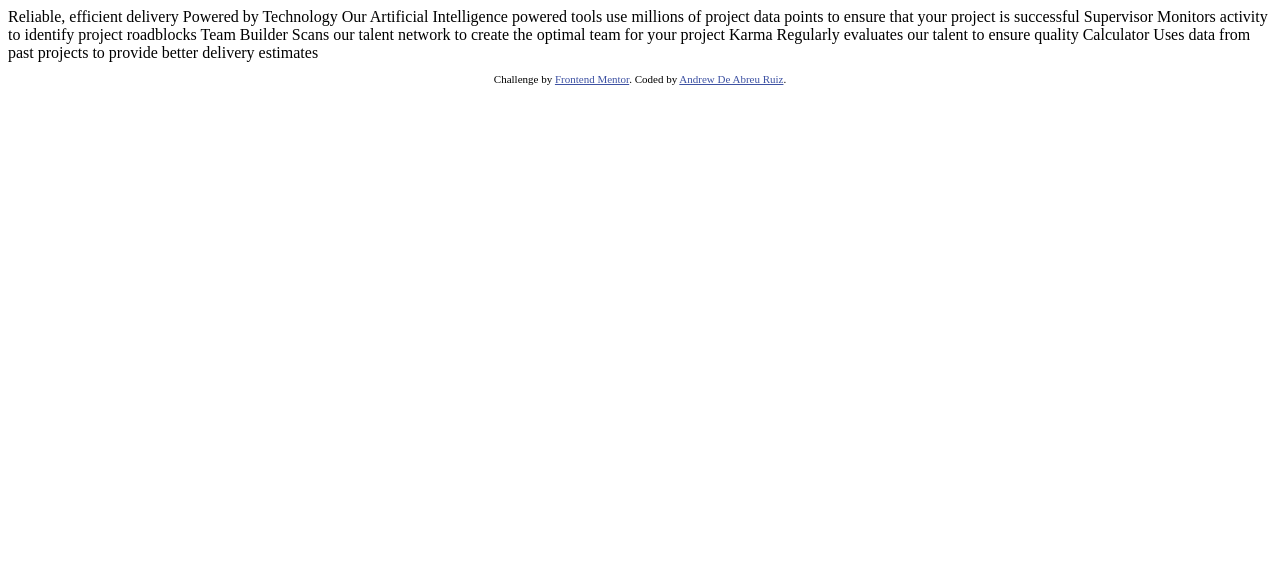
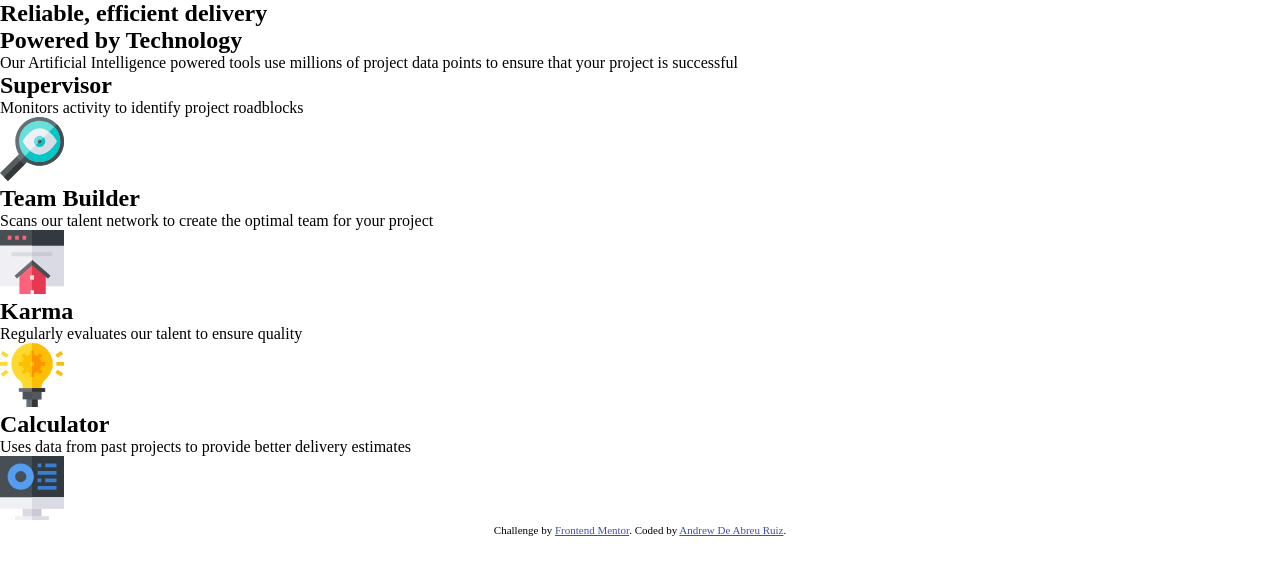
Before and after one commit to andrewabreu97/four-card-feature-section, a plain HTML site: page index.html in a window 1280 px wide. Drawn offline with Linux system fonts and the light colour scheme.

Commit message:
Add base HTML markup

```diff
--- a/css/main.css
+++ b/css/main.css
@@ -1,3 +1,10 @@
+
+*, *::before, *::after {
+    margin: 0;
+    padding: 0;
+    box-sizing: border-box;
+}
+
 .attribution {
     font-size: 11px; text-align: center;
 }
--- a/index.html
+++ b/index.html
@@ -10,26 +10,35 @@
   <title>Frontend Mentor | Four card feature section</title>
 </head>
 <body>
-
-  Reliable, efficient delivery
-  Powered by Technology
-
-  Our Artificial Intelligence powered tools use millions of project data points
-  to ensure that your project is successful
-
-  Supervisor
-  Monitors activity to identify project roadblocks
-
-  Team Builder
-  Scans our talent network to create the optimal team for your project
-
-  Karma
-  Regularly evaluates our talent to ensure quality
-
-  Calculator
-  Uses data from past projects to provide better delivery estimates
-
-
+  <section class="features">
+    <header class="features-header">
+      <h1 class="title">Reliable, efficient delivery<br><span>Powered by Technology</span></h1>
+      <p class="subtitle">Our Artificial Intelligence powered tools use millions of project data points to ensure that your project is successful</p>
+    </header>
+    <article class="features-cards">
+      <div class="card card-cyan">
+        <h2 class="card-title">Supervisor</h2>
+        <p class="card-text">Monitors activity to identify project roadblocks</p>
+        <img src="./images/icon-supervisor.svg" alt="A magnifying glass with one eye">
+      </div>
+      <div class="card card-red">
+        <h2 class="card-title">Team Builder</h2>
+        <p class="card-text">Scans our talent network to create the optimal team for your project</p>
+        <img src="./images/icon-team-builder.svg" alt="An application and a house">
+      </div>
+      <div class="card card-orange">
+        <h2 class="card-title">Karma</h2>
+        <p class="card-text">Regularly evaluates our talent to ensure quality</p>
+        <img src="./images/icon-karma.svg" alt="A lit bulb with a nut inside">
+      </div>
+      <div class="card card-blue">
+        <h2 class="card-title">Calculator</h2>
+        <p class="card-text">Uses data from past projects to provide better delivery estimates</p>
+        <img src="./images/icon-calculator.svg" alt="
+        A computer screen">
+      </div>
+    </article>
+  </section>
   <footer>
     <p class="attribution">
       Challenge by <a href="https://www.frontendmentor.io?ref=challenge" target="_blank">Frontend Mentor</a>.
```
